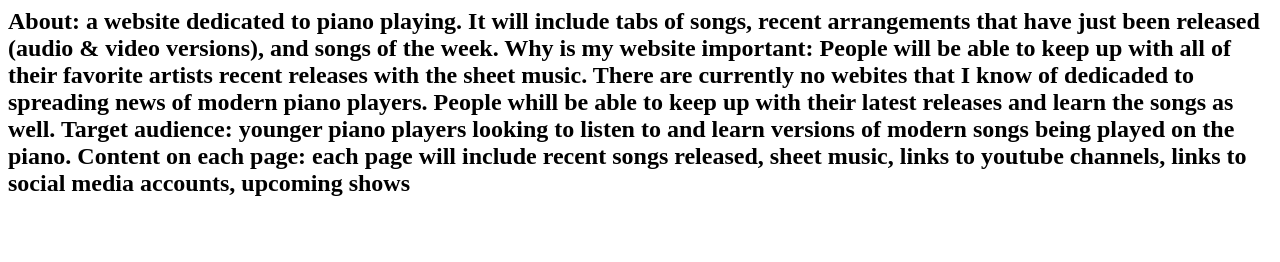
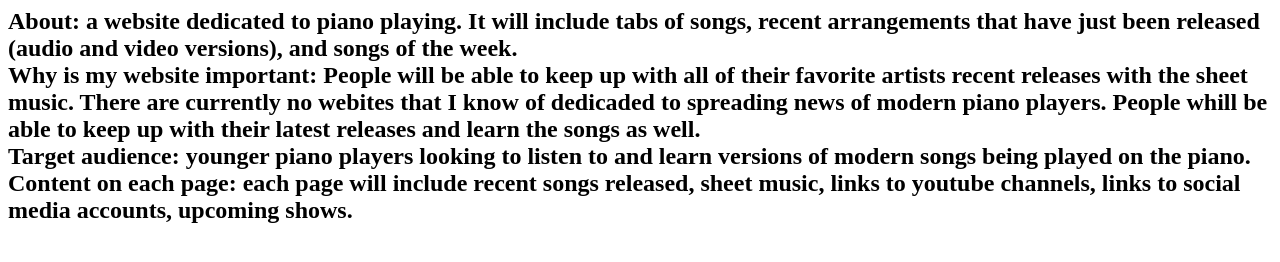
Before and after one commit to opeterson1/WebTech-Project, a plain HTML site: page Project Proposal.html in a window 1280 px wide. Drawn offline with Linux system fonts and the light colour scheme.

Commit message:
Updated Project Proposal

```diff
--- a/Project Proposal.html
+++ b/Project Proposal.html
@@ -4,14 +4,14 @@
     </title>
 <body>
     <h2>
-        About: a website dedicated to piano playing. It will include tabs of songs, recent arrangements that have just been released (audio & video versions), and songs of the week.
+        About: a website dedicated to piano playing. It will include tabs of songs, recent arrangements that have just been released (audio and video versions), and songs of the week. <br>
 
         Why is my website important: People will be able to keep up with all of their favorite artists recent releases with the sheet music. There are currently no webites that I know of dedicaded to spreading news of
-        modern piano players. People whill be able to keep up with their latest releases and learn the songs as well.
+        modern piano players. People whill be able to keep up with their latest releases and learn the songs as well. <br>
 
-        Target audience: younger piano players looking to listen to and learn versions of modern songs being played on the piano.
+        Target audience: younger piano players looking to listen to and learn versions of modern songs being played on the piano. <br>
 
-        Content on each page: each page will include recent songs released, sheet music, links to youtube channels, links to social media accounts, upcoming shows
+        Content on each page: each page will include recent songs released, sheet music, links to youtube channels, links to social media accounts, upcoming shows. <br>
     </h2>
 </body>
 </html>
```
